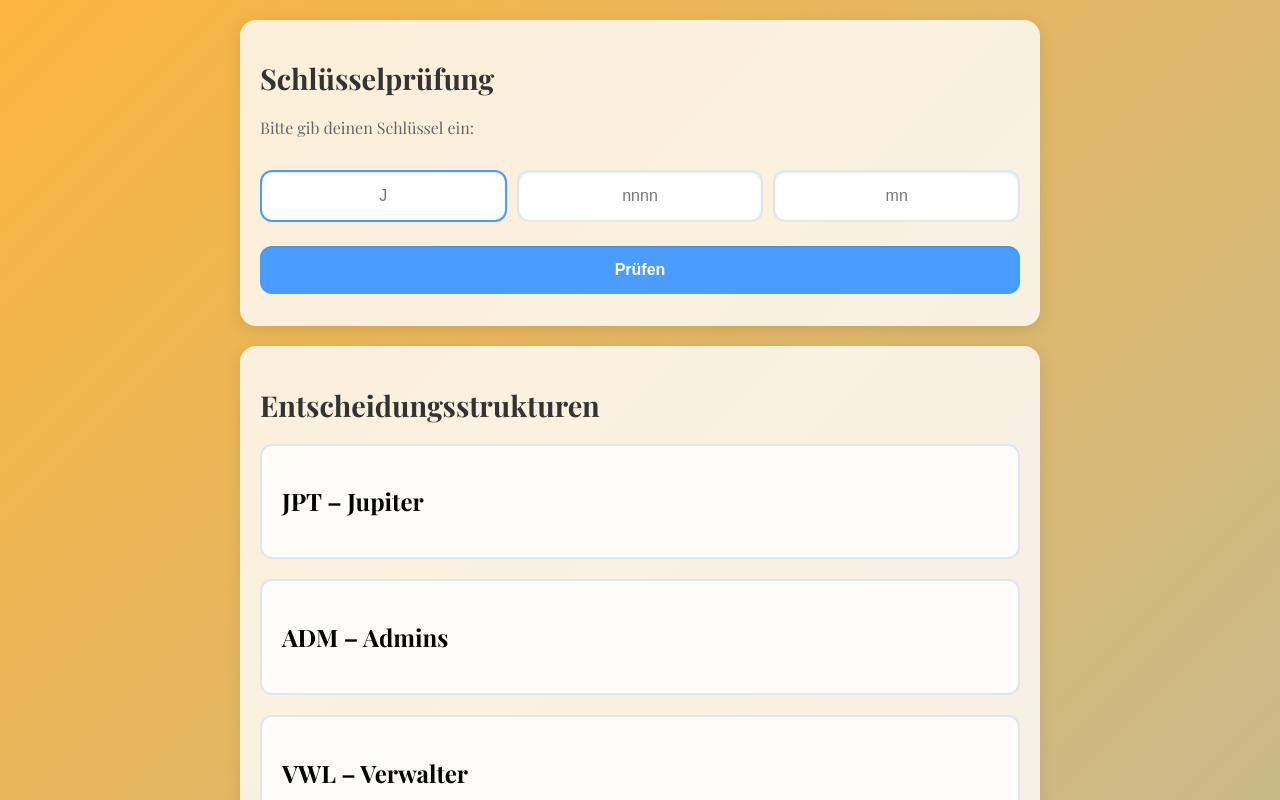
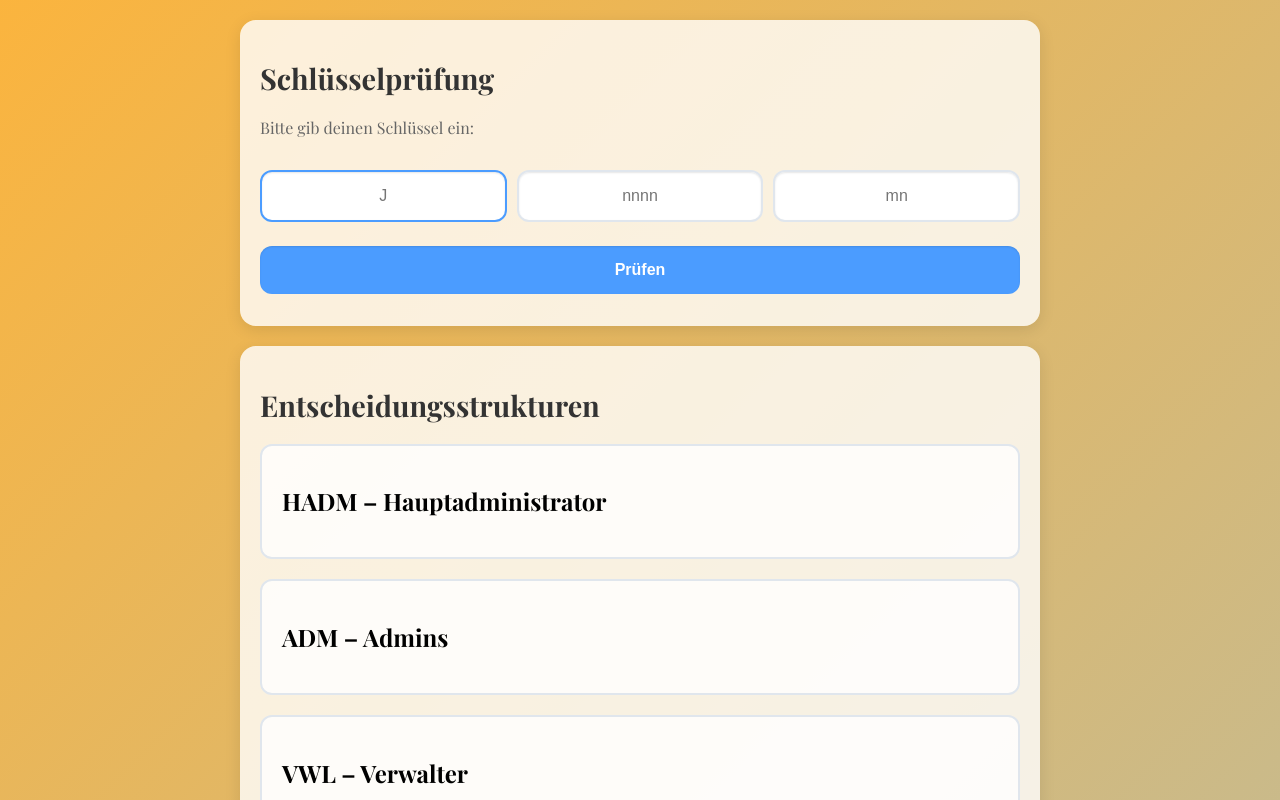
Before and after one commit to JJupiter414/clave, a plain HTML site: page index.html in a window 1280 px wide. Drawn offline with nearby package versions, Linux system fonts and the light colour scheme.

Commit message:
Update index.html
JPT to HADM

```diff
--- a/index.html
+++ b/index.html
@@ -197,7 +197,7 @@
     <h1>Entscheidungsstrukturen</h1>
 
     <div class="block" onclick="toggleBlock(this)">
-        <h2>JPT – Jupiter</h2>
+        <h2>HADM – Hauptadministrator</h2>
         <div class="block-content">
             <p><b>Hauptadministrator:</b> Trifft die finale Entscheidung über den Verbleib und die Mitgliedschaft. Moderiert die Aufgaben der Admins und Verwalter.</p>
             <p><b>Aufgaben:</b></p>
```
